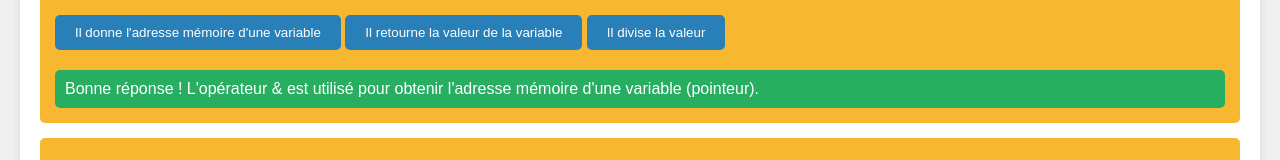
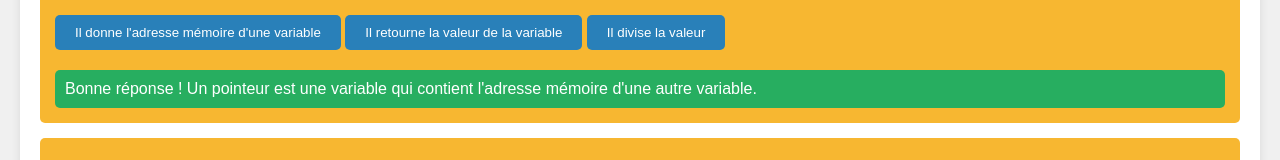
Before and after one commit to abdellahhechane/my_site, a plain HTML site: page index.html in a window 1280 px wide. Both pictures are taken after a click on the button "Il donne l'adresse mémoire d'une variable". Shown: the part 4734-4894 px from the top of the page. Drawn offline with Linux system fonts and the light colour scheme.

Commit message:
Update index.html

```diff
--- a/index.html
+++ b/index.html
@@ -498,10 +498,12 @@ printf("norme de (%f + i %f) = %f \n",z.reelle,z.imaginaire,norme);
             if (answer === correctAnswers[quizId]) {
                 answerDiv.style.backgroundColor = "#27ae60";
                 answerDiv.style.display = "block";
+                answerDiv.innerHTML = "Bonne réponse ! Un pointeur est une variable qui contient l'adresse mémoire d'une autre variable.";
             } else {
                 answerDiv.style.backgroundColor = "#e74c3c";
                 answerDiv.style.display = "block";
                 answerDiv.innerHTML = "Mauvaise réponse, réessayez !";
+
             }
         }
     </script>
```
